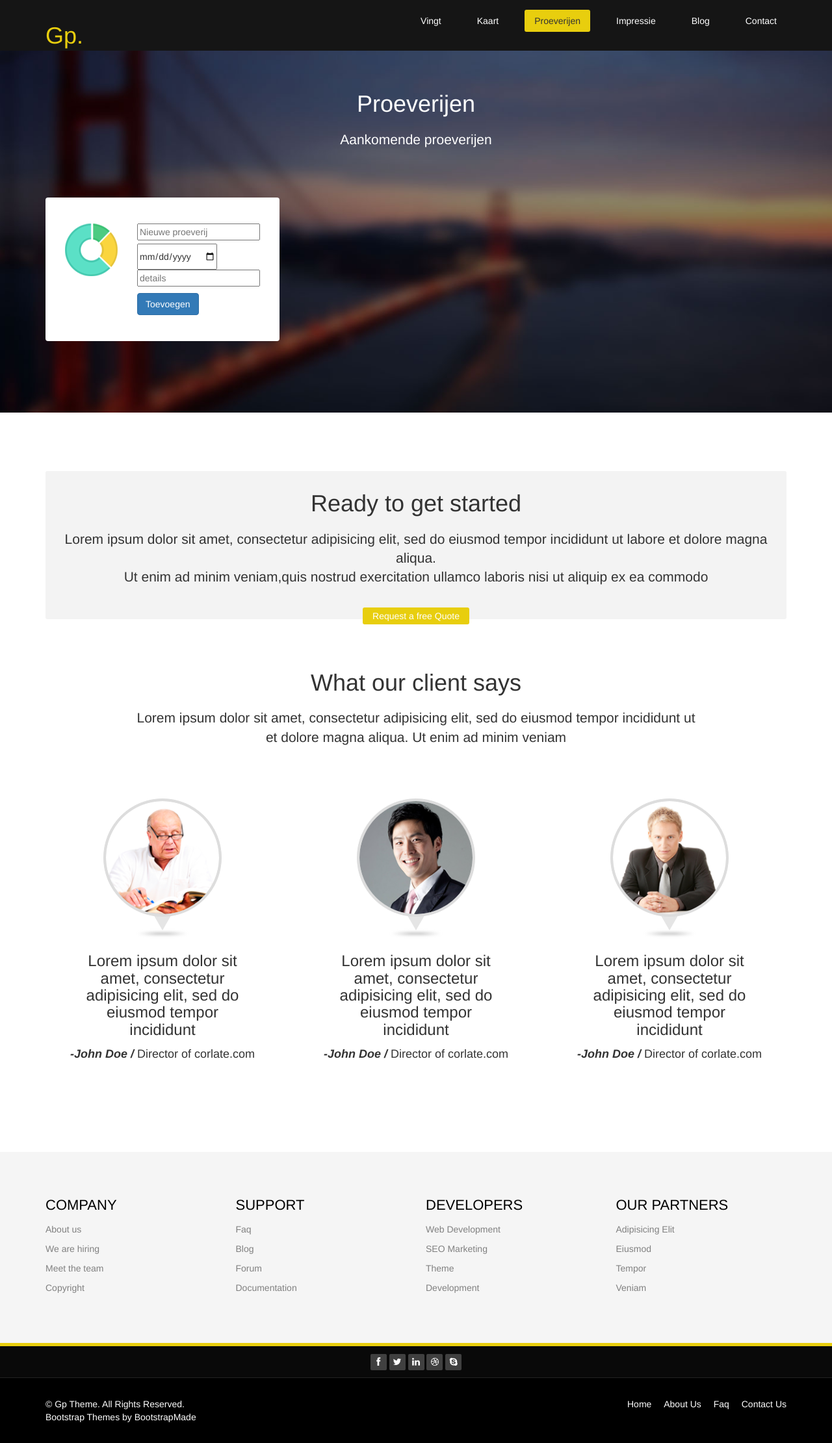
After one commit to ffwarners/vingt, a Node server app: page /adaptProeverijen in a window 1280 px wide. The commit adds this page. Shown: the whole page at 65% size. Run offline with Node 20, Linux system fonts and the light colour scheme; the visitor is signed in with stand-in values (Sample User, id 1); data that the repository does not hold is empty; some libraries are stand-ins or nearby versions.

Commit message:
Proeverijen can now be adapted, a bit

```diff
--- a/client/js/main.js
+++ b/client/js/main.js
@@ -222,6 +222,18 @@ $(document).ready(function () {
     editable();
 });
 
+var contentsProeverij = $('.editableProeverij').html();
+$(document).ready(function () {
+    contentsProeverij = $('.editableProeverij').html();
+    $('.editableProeverij').blur(function () {
+        if (contentsProeverij !== $(this).html()) {
+            console.log($(this).html());
+            contentsProeverij = $(this).html();
+        }
+    });
+});
+
+
 function editable() {
     contents = $('.editable').html();
     $('.editable').blur(function () {
@@ -246,11 +258,11 @@ $(document).ready(function () {
     });
 });
 
-function alertTemp(melding) {
+function alertTemp() {
     var tijd_datum = new Date();
     var dag = tijd_datum.getDay(); //dag in woorden
     var dag2 = tijd_datum.getDate(); // dag in getal
-    var maand = tijd_datum.getMonth()+1; // +1 want js begint bij 0 te tellen
+    var maand = tijd_datum.getMonth() + 1; // +1 want js begint bij 0 te tellen
     var jaar = tijd_datum.getFullYear();
 
     var uur = tijd_datum.getHours();
@@ -258,6 +270,35 @@ function alertTemp(melding) {
     var seconden = tijd_datum.getSeconds();
 
     var maandarray = ['januari', 'februari', 'maart', 'april', 'mei', 'juni', 'juli', 'augustus', 'september', 'oktober', 'november', 'december'];
-    var dagarray = ['zondag','maandag','dinsdag', 'woensdag', 'donderdag', 'vrijdag', 'zaterdag'];
-    alert(dagarray[dag]+" "+dag2+" "+maandarray[maand]+" "+jaar+" "+uur+":"+minuten+":"+seconden);
+    var dagarray = ['zondag', 'maandag', 'dinsdag', 'woensdag', 'donderdag', 'vrijdag', 'zaterdag'];
+    alert(dagarray[dag] + " " + dag2 + " " + maandarray[maand] + " " + jaar + " " + uur + ":" + minuten + ":" + seconden);
 }
+
+Date.prototype.yyyymmdd = function () {
+    var mm = this.getMonth() + 1; // getMonth() is zero-based
+    var dd = this.getDate();
+
+    return [this.getFullYear(),
+        (mm > 9 ? '' : '0') + mm,
+        (dd > 9 ? '' : '0') + dd
+    ].join('');
+};
+
+function changeHidden(id) {
+    var checkbox = document.getElementById("checkboxThreeInput" + id);
+    console.log(checkbox.checked);
+    $.ajax({
+        url: "/changeHidden?id=" + id + "&shown='" + checkbox.checked + "'",
+        async: false,
+        success: function () {
+            var parent = checkbox.parentNode.parentNode.parentNode.parentNode.parentNode;
+            var classList = parent.classList;
+            if (classList.contains("notShown")) {
+                classList.remove("notShown");
+            } else {
+                classList.add("notShown");
+            }
+            console.log(parent.classList);
+        }
+    });
+}
--- a/config.js
+++ b/config.js
@@ -17,7 +17,7 @@ config.sessionOptions = {
 };
 
 config.loginOptions = {
-    successRedirect : '/adaptKaart',
+    successRedirect : '/adaptProeverijen',
     failureRedirect : '/login',
     failureFlash : true
 };
--- a/routes.js
+++ b/routes.js
@@ -40,12 +40,16 @@ module.exports = function (app, passport, Connection) {
 
     router.get('/start', isLoggedIn, showStart);
     router.get('/adaptKaart', isLoggedIn, adaptKaart);
+    router.get('/adaptProeverijen', isLoggedIn, adaptProeverijen);
+
     router.get('/editWine?', isLoggedIn, editWineRoute);
     router.get('/editWineColumn?', isLoggedIn, editWineColumnRoute);
     router.get('/addNewColumnWine?', isLoggedIn, addNewColumn);
     router.get('/deleteWineColumn?', isLoggedIn, deleteWineColumn);
     router.get('/newWine?', isLoggedIn, newWineRoute);
     router.get('/deleteWine?', isLoggedIn, deleteWineRoute);
+
+    router.get('/changeHidden?', isLoggedIn, changeHiddenRoute);
     app.use(router);
 };
 
@@ -90,10 +94,17 @@ function kaart(req, res) {
 function adaptKaart(req, res) {
     dbHandler.getWineColumns(function (columns) {
         dbHandler.getWines(function (rows) {
-            res.render('adoptKaart', {wines: rows, columns: columns});
+            res.render('adaptKaart', {wines: rows, columns: columns});
         });
     });
 }
+
+function adaptProeverijen(req, res) {
+    dbHandler.getProeverijen(function (rows) {
+        res.render('adaptProeverijen', {proeverijen: rows});
+    });
+}
+
 
 function editWineRoute(req, res) {
     var urlData = url.parse(req.url, true);
@@ -231,6 +242,30 @@ function deleteWineRoute(req, res) {
     }
 }
 
+function changeHiddenRoute(req, res) {
+    var urlData = url.parse(req.url, true);
+    var query = urlData.query;
+
+    if (query.id !== undefined) {
+
+        var update = "UPDATE proeverijen SET shown=" + query.shown + " where id=" + query.id;
+
+        connection.query(update, function (err, rows) {
+            if (err) {
+                console.error('Error while performing query: ' + err.message);
+                res.end('Failed to update proeverijen');
+            } else {
+                console.log("proeverijen successfully updated");
+                connection.query("SELECT * FROM proeverijen WHERE id =?;", [query.id], function (err, result) {
+                    res.json(result);
+                });
+            }
+        });
+    } else {
+        res.end("Error: no id defined");
+    }
+}
+
 function blog(req, res) {
     res.sendFile(__dirname + '/views/blog.html');
 }
--- /dev/null
+++ b/views/adaptProeverijen.ejs
@@ -0,0 +1,262 @@
+<!DOCTYPE html>
+<html lang="en">
+<head>
+    <meta charset="utf-8">
+    <meta http-equiv="X-UA-Compatible" content="IE=edge">
+    <meta name="viewport" content="width=device-width, initial-scale=1">
+    <title>Gp Bootstrap Template</title>
+
+    <!-- Bootstrap -->
+    <link href="css/bootstrap.min.css" rel="stylesheet">
+    <link rel="stylesheet" href="css/font-awesome.min.css">
+    <link href="css/animate.min.css" rel="stylesheet">
+    <link href="css/prettyPhoto.css" rel="stylesheet">
+    <link href="css/style.css" rel="stylesheet">
+    <link href="css/responsive.css" rel="stylesheet">
+    <link href="css/style.css" rel="stylesheet">
+
+    <!-- =======================================================
+        Theme Name: Gp
+        Theme URL: https://bootstrapmade.com/gp-free-multipurpose-html-bootstrap-templat/
+        Author: BootstrapMade
+        Author URL: https://bootstrapmade.com
+    ======================================================= -->
+</head>
+<body class="homepage">
+<header id="header">
+    <nav class="navbar navbar-fixed-top" role="banner">
+        <div class="container">
+            <div class="navbar-header">
+                <button type="button" class="navbar-toggle" data-toggle="collapse" data-target=".navbar-collapse">
+                    <span class="sr-only">Toggle navigation</span>
+                    <span class="icon-bar"></span>
+                    <span class="icon-bar"></span>
+                    <span class="icon-bar"></span>
+                </button>
+                <a class="navbar-brand" href="index.html">Gp.</a>
+            </div>
+
+            <div class="collapse navbar-collapse navbar-right">
+                <ul class="nav navbar-nav">
+                    <li><a href="/">Vingt</a></li>
+                    <li><a href="kaart">Kaart</a></li>
+                    <li class="active"><a href="/proeverijen">Proeverijen</a></li>
+                    <li><a href="impressie">Impressie</a></li>
+                    <li><a href="blog">Blog</a></li>
+                    <li><a href="contact">Contact</a></li>
+                </ul>
+            </div>
+        </div><!--/.container-->
+    </nav><!--/nav-->
+
+</header><!--/header-->
+
+<section id="services" class="service-item">
+    <div class="container">
+        <div class="center wow fadeInDown">
+            <h2>Proeverijen</h2>
+            <p class="lead">Aankomende proeverijen</p>
+        </div>
+
+        <div class="row">
+
+            <% proeverijen.forEach(function(proeverij) { %>
+            <div class="col-sm-6 col-md-4
+                <% if (proeverij.shown == "false") { %> notShown<% } %>">
+                <div class="media services-wrap wow fadeInDown">
+                    <div class="pull-left">
+                        <section>
+                            <div class="checkboxThree"><input onchange="changeHidden('<%=proeverij.id%>')" type="checkbox" <% if (proeverij.shown == "true") { %> checked <% } %> value="1" id="checkboxThreeInput<%=proeverij.id%>" name=""/><label for="checkboxThreeInput<%=proeverij.id%>"></label></div>
+                        </section>
+                    </div>
+                    <div class="media-body">
+                        <div><div onchange="alertTemp()" class="media-heading pointer editableProeverij" data-toggle="tooltip" data-placement="left" title="Bewerk..." contenteditable><%= proeverij.name %></div></div>
+                        <div><input data-toggle="tooltip" data-placement="left" title="Bewerk..." class="pointer editableProeverij" contenteditable value="<%= proeverij.date %>" type="date"/></div>
+                        <div><div class="media-heading pointer editableProeverij" data-toggle="tooltip" data-placement="left" title="Bewerk..." contenteditable><%= proeverij.details %></div></div>
+                    </div>
+                </div>
+            </div>
+            <% }); %>
+            <div class="col-sm-6 col-md-4">
+                <div class="media services-wrap wow fadeInDown">
+                    <div class="pull-left">
+                        <img class="img-responsive" src="images/services/services1.png">
+                    </div>
+                    <div class="media-body">
+                        <input class="media-heading pointer" placeholder="Nieuwe proeverij" type="text"/>
+                        <input class="pointer" type="date"/>
+                        <input class="pointer" type="text" placeholder="details"/>
+                        <button type="button" class="btn btn-primary">Toevoegen</button>
+                    </div>
+                </div>
+            </div>
+
+        </div><!--/.row-->
+    </div><!--/.container-->
+</section><!--/#services-->
+
+
+<section id="feature" class="transparent-bg">
+    <div class="container">
+        <div class="get-started center wow fadeInDown">
+            <h2>Ready to get started</h2>
+            <p class="lead">Lorem ipsum dolor sit amet, consectetur adipisicing elit, sed do eiusmod tempor incididunt
+                ut labore et dolore magna aliqua. <br> Ut enim ad minim veniam,quis nostrud exercitation ullamco laboris
+                nisi ut aliquip ex ea commodo</p>
+            <div class="request">
+                <h4><a href="#">Request a free Quote</a></h4>
+            </div>
+        </div><!--/.get-started-->
+
+        <div class="clients-area center wow fadeInDown">
+            <h2>What our client says</h2>
+            <p class="lead">Lorem ipsum dolor sit amet, consectetur adipisicing elit, sed do eiusmod tempor incididunt
+                ut <br> et dolore magna aliqua. Ut enim ad minim veniam</p>
+        </div>
+
+        <div class="row">
+            <div class="col-md-4 wow fadeInDown">
+                <div class="clients-comments text-center">
+                    <img src="images/client1.png" class="img-circle" alt="">
+                    <h3>Lorem ipsum dolor sit amet, consectetur adipisicing elit, sed do eiusmod tempor incididunt</h3>
+                    <h4><span>-John Doe /</span> Director of corlate.com</h4>
+                </div>
+            </div>
+            <div class="col-md-4 wow fadeInDown">
+                <div class="clients-comments text-center">
+                    <img src="images/client2.png" class="img-circle" alt="">
+                    <h3>Lorem ipsum dolor sit amet, consectetur adipisicing elit, sed do eiusmod tempor incididunt</h3>
+                    <h4><span>-John Doe /</span> Director of corlate.com</h4>
+                </div>
+            </div>
+            <div class="col-md-4 wow fadeInDown">
+                <div class="clients-comments text-center">
+                    <img src="images/client3.png" class="img-circle" alt="">
+                    <h3>Lorem ipsum dolor sit amet, consectetur adipisicing elit, sed do eiusmod tempor incididunt</h3>
+                    <h4><span>-John Doe /</span> Director of corlate.com</h4>
+                </div>
+            </div>
+        </div>
+    </div><!--/.container-->
+</section><!--/#feature-->
+
+
+<section id="bottom">
+    <div class="container wow fadeInDown" data-wow-duration="1000ms" data-wow-delay="600ms">
+        <div class="row">
+            <div class="col-md-3 col-sm-6">
+                <div class="widget">
+                    <h3>Company</h3>
+                    <ul>
+                        <li><a href="#">About us</a></li>
+                        <li><a href="#">We are hiring</a></li>
+                        <li><a href="#">Meet the team</a></li>
+                        <li><a href="#">Copyright</a></li>
+                    </ul>
+                </div>
+            </div><!--/.col-md-3-->
+
+            <div class="col-md-3 col-sm-6">
+                <div class="widget">
+                    <h3>Support</h3>
+                    <ul>
+                        <li><a href="#">Faq</a></li>
+                        <li><a href="#">Blog</a></li>
+                        <li><a href="#">Forum</a></li>
+                        <li><a href="#">Documentation</a></li>
+                    </ul>
+                </div>
+            </div><!--/.col-md-3-->
+
+            <div class="col-md-3 col-sm-6">
+                <div class="widget">
+                    <h3>Developers</h3>
+                    <ul>
+                        <li><a href="#">Web Development</a></li>
+                        <li><a href="#">SEO Marketing</a></li>
+                        <li><a href="#">Theme</a></li>
+                        <li><a href="#">Development</a></li>
+                    </ul>
+                </div>
+            </div><!--/.col-md-3-->
+
+            <div class="col-md-3 col-sm-6">
+                <div class="widget">
+                    <h3>Our Partners</h3>
+                    <ul>
+                        <li><a href="#">Adipisicing Elit</a></li>
+                        <li><a href="#">Eiusmod</a></li>
+                        <li><a href="#">Tempor</a></li>
+                        <li><a href="#">Veniam</a></li>
+                    </ul>
+                </div>
+            </div><!--/.col-md-3-->
+        </div>
+    </div>
+</section><!--/#bottom-->
+
+<div class="top-bar">
+    <div class="container">
+        <div class="row">
+            <div class="col-lg-12">
+                <div class="social">
+                    <ul class="social-share">
+                        <li><a href="#"><i class="fa fa-facebook"></i></a></li>
+                        <li><a href="#"><i class="fa fa-twitter"></i></a></li>
+                        <li><a href="#"><i class="fa fa-linkedin"></i></a></li>
+                        <li><a href="#"><i class="fa fa-dribbble"></i></a></li>
+                        <li><a href="#"><i class="fa fa-skype"></i></a></li>
+                    </ul>
+                </div>
+            </div>
+        </div>
+    </div><!--/.container-->
+</div><!--/.top-bar-->
+
+<footer id="footer" class="midnight-blue">
+    <div class="container">
+        <div class="row">
+            <div class="col-sm-6">
+                &copy; Gp Theme. All Rights Reserved.
+                <div class="credits">
+                    <!--
+                        All the links in the footer should remain intact.
+                        You can delete the links only if you purchased the pro version.
+                        Licensing information: https://bootstrapmade.com/license/
+                        Purchase the pro version with working PHP/AJAX contact form: https://bootstrapmade.com/buy/?theme=Gp
+                    -->
+                    <a href="https://bootstrapmade.com/">Bootstrap Themes</a> by <a href="https://bootstrapmade.com/">BootstrapMade</a>
+                </div>
+            </div>
+            <div class="col-sm-6">
+                <ul class="pull-right">
+                    <li><a href="#">Home</a></li>
+                    <li><a href="#">About Us</a></li>
+                    <li><a href="#">Faq</a></li>
+                    <li><a href="#">Contact Us</a></li>
+                </ul>
+            </div>
+        </div>
+    </div>
+</footer><!--/#footer-->
+
+<!-- jQuery (necessary for Bootstrap's JavaScript plugins) -->
+<script src="js/jquery.js"></script>
+<script src="js/bootstrap.min.js"></script>
+<script src="js/jquery.prettyPhoto.js"></script>
+<script src="js/jquery.isotope.min.js"></script>
+<script src="js/wow.min.js"></script>
+<script src="js/main.js"></script>
+
+<!-- Script for the $JSON -->
+<script src="http://ajax.googleapis.com/ajax/libs/jquery/2.1.1/jquery.min.js"></script>
+<script src="//ajax.googleapis.com/ajax/libs/jquery/2.1.0/jquery.min.js"></script>
+
+
+<link rel="stylesheet" type="text/css" href="https://maxcdn.bootstrapcdn.com/bootstrap/3.3.4/css/bootstrap.min.css"/>
+
+<script type="text/javascript" src="https://maxcdn.bootstrapcdn.com/bootstrap/3.3.4/js/bootstrap.min.js"></script>
+
+
+</body>
+</html>
```
Also changed, not shown: client/css/style.css (+66 -1 lines), views/proeverijen.ejs (+7 -78 lines), views/adaptKaart.ejs (renamed from views/adoptKaart.ejs).
